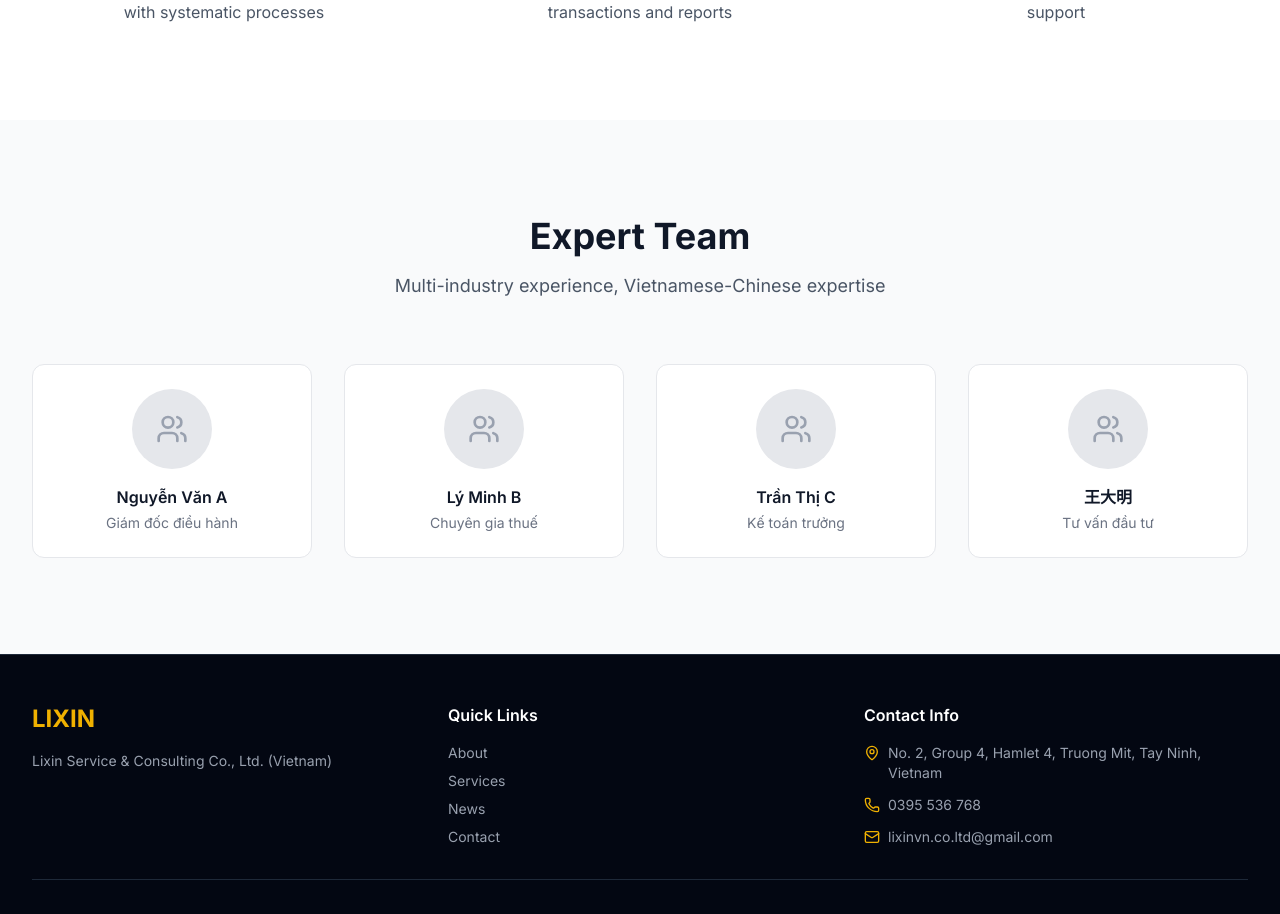
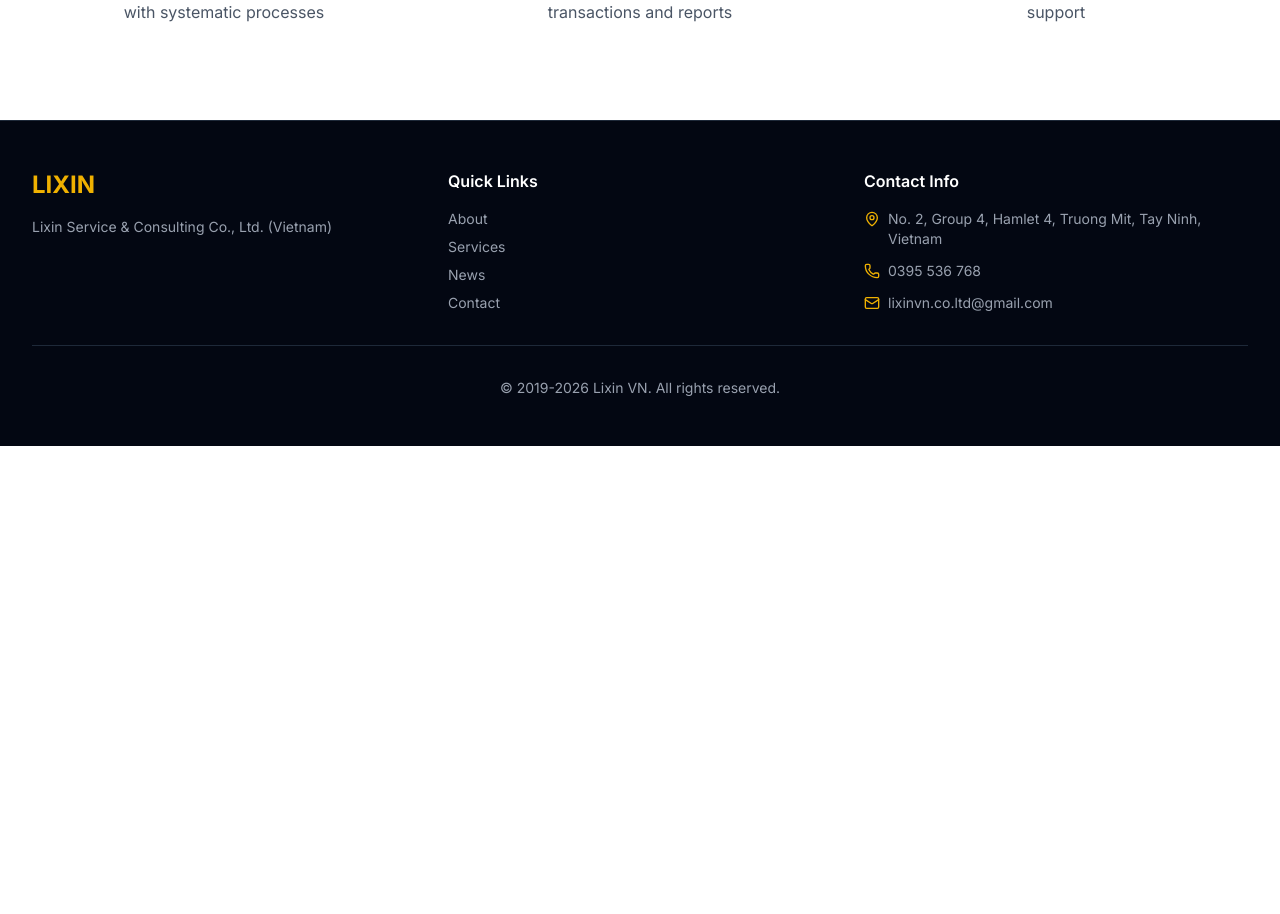
Before and after one commit to nqthaitn/lixin-website, a Next.js app: page /en/about in a window 1280 px wide. Shown: the part 1544-2458 px from the top of the page. After the commit the page ends 1990 px from the top, so only its background shows below. Built offline with nearby package versions, Linux system fonts and the light colour scheme.

Commit message:
style: hide team section on about page (pending real data)

```diff
--- a/src/app/[locale]/about/page.tsx
+++ b/src/app/[locale]/about/page.tsx
@@ -1,7 +1,7 @@
 "use client";
 
 import { useTranslations } from "next-intl";
-import { Award, Eye, Heart, Calendar, Users } from "lucide-react";
+import { Award, Eye, Heart, Calendar } from "lucide-react";
 
 export default function AboutPage() {
   const t = useTranslations("about");
@@ -10,13 +10,6 @@
     { icon: Award, titleKey: "value_1_title", textKey: "value_1_text" },
     { icon: Eye, titleKey: "value_2_title", textKey: "value_2_text" },
     { icon: Heart, titleKey: "value_3_title", textKey: "value_3_text" },
-  ];
-
-  const team = [
-    { name: "Nguyễn Văn A", role: "Giám đốc điều hành" },
-    { name: "Lý Minh B", role: "Chuyên gia thuế" },
-    { name: "Trần Thị C", role: "Kế toán trưởng" },
-    { name: "王大明", role: "Tư vấn đầu tư" },
   ];
 
   return (
@@ -94,7 +87,8 @@
         </div>
       </section>
 
-      {/* Team */}
+      {/* Team - TODO: unhide when real team data is ready */}
+      {/*
       <section className="py-20 sm:py-24 bg-gray-50">
         <div className="max-w-7xl mx-auto px-4 sm:px-6 lg:px-8">
           <div className="text-center mb-16">
@@ -117,6 +111,7 @@
           </div>
         </div>
       </section>
+      */}
     </div>
   );
 }
```
